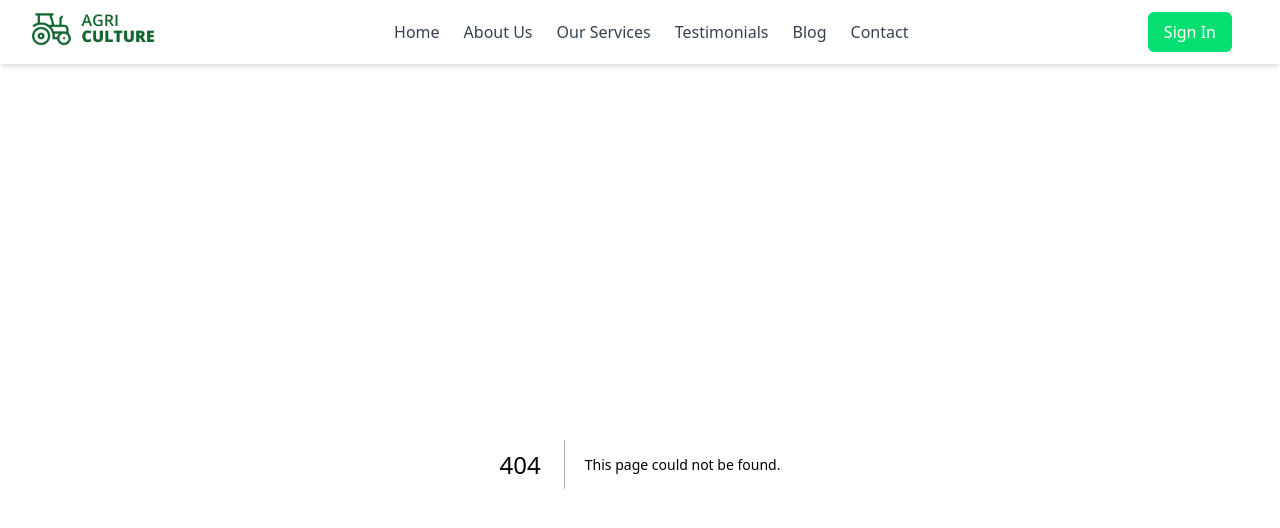
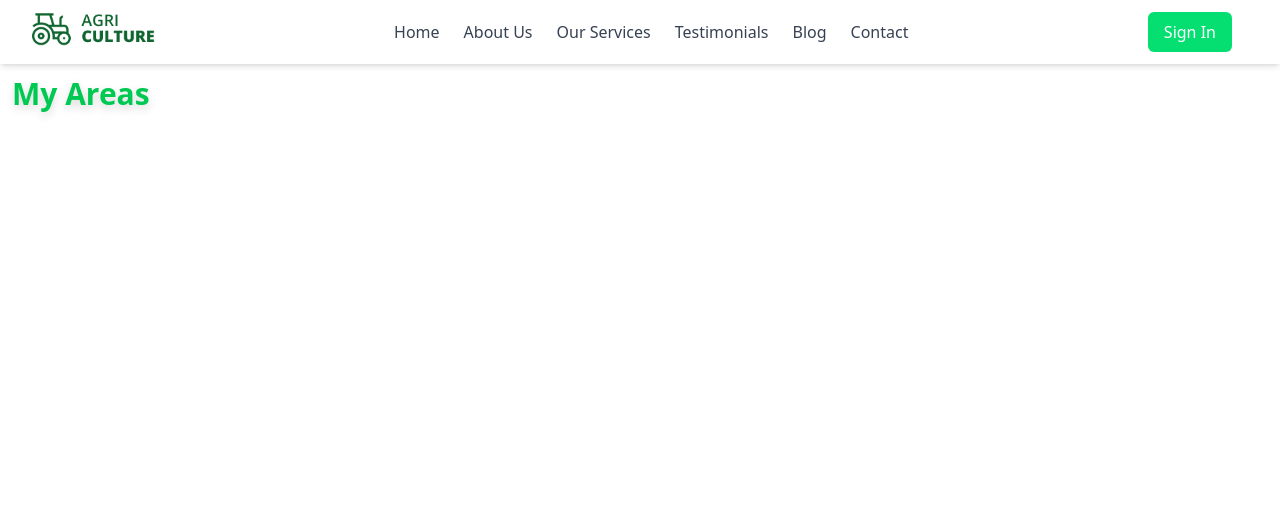
Before and after one commit to CodingPheonix/Team-Sparsh---Solution-Challenge-, a Next.js app in the folder FrontEnd/: page /All_polygons in a window 1280 px wide. Before the commit this address had no page. Shown: the top 528 px of the page. Built offline with nearby package versions, Linux system fonts and the light colour scheme.

Commit message:
started all_polygon page

```diff
--- /dev/null
+++ b/FrontEnd/app/All_polygons/page.js
@@ -0,0 +1,16 @@
+import React from 'react'
+
+const page = () => {
+    return (
+        <>
+            <div>
+                <h2 className="font-bold text-green-500 text-3xl p-3 drop-shadow-lg">
+                    My Areas
+                </h2>
+
+            </div>
+        </>
+    )
+}
+
+export default page
--- a/FrontEnd/app/Components/Navbar.js
+++ b/FrontEnd/app/Components/Navbar.js
@@ -12,7 +12,7 @@ const Navbar = () => {
     return (
         <header className="bg-white shadow-md fixed w-full z-50">
             <div className="mx-auto px-4 md:px-6 lg:px-8 flex items-center justify-between h-16">
-                <a href="index.html" className="flex items-center">
+                <a href="/" className="flex items-center">
                     <Image src={logo} width={500} height={500} loading='lazy' alt="Logo" className='h-10 w-auto' />
                 </a>
 
```
